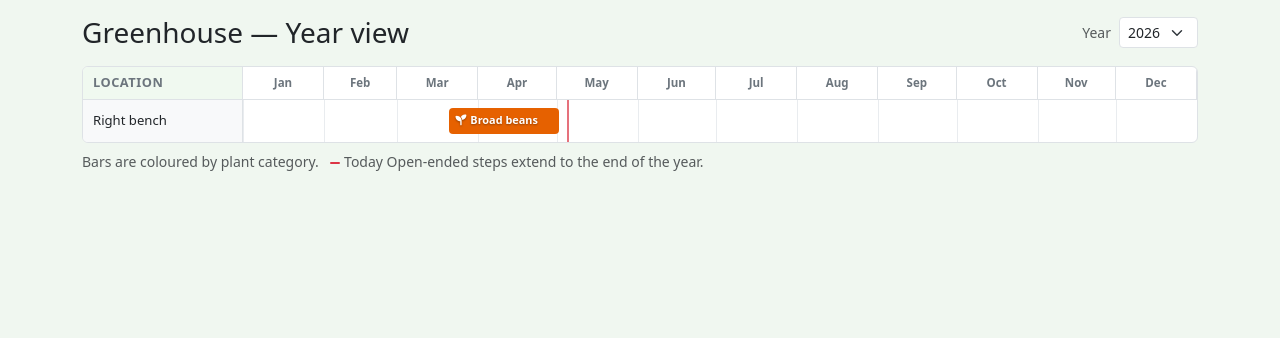
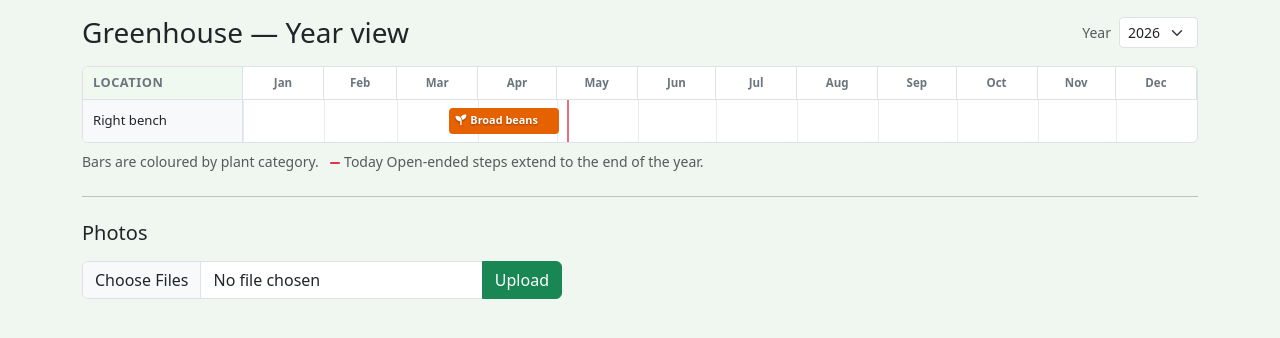
Before and after one commit to danielmaitre/HeadGardener, a Django app: page /areas/2/gantt/ in a window 1280 px wide. Shown: the part 104-442 px from the top of the page. Run offline with Django 5.2, Linux system fonts and the light colour scheme; a user stored in the database is signed in; data comes from the database, SQL or seed files in the repository; data that the repository does not hold is empty.

Commit message:
Add photo gallery to areas with editable date
- AreaImage model: FK to GeneralArea, ImageField (upload_to='areas/'),
  date (default=today, editable), caption, uploaded_at; ordered by -date
- AreaImageUploadView: multi-file upload, redirects back to yearly planner
- AreaImageUpdateView: edit date and caption via AreaImageForm (DatePickerInput)
- AreaImageDeleteView: deletes file from storage and record
- Photos section added below gantt chart on area_gantt.html
- area_image_form.html: edit page showing the photo + date/caption fields

Co-Authored-By: Claude Sonnet 4.6 <noreply@anthropic.com>

```diff
--- a/garden/models.py
+++ b/garden/models.py
@@ -1,3 +1,4 @@
+import datetime
 from django.db import models
 
 
@@ -22,6 +23,17 @@ class GeneralArea(models.Model):
 
     def __str__(self):
         return self.name
+
+
+class AreaImage(models.Model):
+    area = models.ForeignKey("GeneralArea", on_delete=models.CASCADE, related_name="images")
+    image = models.ImageField(upload_to="areas/")
+    date = models.DateField(default=datetime.date.today)
+    caption = models.CharField(max_length=200, blank=True)
+    uploaded_at = models.DateTimeField(auto_now_add=True)
+
+    class Meta:
+        ordering = ["-date", "-uploaded_at"]
 
 
 class Location(models.Model):
--- a/garden/templates/garden/area_gantt.html
+++ b/garden/templates/garden/area_gantt.html
@@ -183,4 +183,40 @@
   <a href="{% url 'location-create' %}">Add a location</a> and assign it to <em>{{ area.name }}</em>.
 </p>
 {% endif %}
+
+<hr class="my-4">
+
+<div class="d-flex justify-content-between align-items-center mb-3">
+  <h2 class="h5 mb-0">Photos</h2>
+</div>
+
+{% if area_images %}
+<div class="row g-2 mb-3">
+  {% for img in area_images %}
+  <div class="col-6 col-sm-4 col-md-3 position-relative">
+    <img src="{{ img.image.url }}" alt="{{ img.caption }}" class="rounded w-100" style="height:160px;object-fit:cover;">
+    <div class="mt-1 d-flex justify-content-between align-items-center">
+      <small class="text-muted">{{ img.date }}</small>
+      <div class="d-flex gap-1">
+        <a href="{% url 'area-image-update' img.pk %}" class="btn btn-xs btn-outline-secondary" style="font-size:.7rem;padding:1px 6px;">Edit</a>
+        <form method="post" action="{% url 'area-image-delete' img.pk %}" class="d-inline">
+          {% csrf_token %}
+          <button type="submit" class="btn btn-xs btn-outline-danger" style="font-size:.7rem;padding:1px 6px;">×</button>
+        </form>
+      </div>
+    </div>
+    {% if img.caption %}<p class="small text-muted mb-0">{{ img.caption }}</p>{% endif %}
+  </div>
+  {% endfor %}
+</div>
+{% endif %}
+
+<form method="post" action="{% url 'area-image-upload' area.pk %}" enctype="multipart/form-data">
+  {% csrf_token %}
+  <div class="input-group" style="max-width:480px;">
+    <input type="file" name="images" multiple accept="image/*" class="form-control">
+    <button type="submit" class="btn btn-success">Upload</button>
+  </div>
+</form>
+
 {% endblock %}
--- a/garden/urls.py
+++ b/garden/urls.py
@@ -41,6 +41,9 @@ urlpatterns = [
     path("areas/new/", views.GeneralAreaCreateView.as_view(), name="area-create"),
     path("areas/<int:pk>/edit/", views.GeneralAreaUpdateView.as_view(), name="area-update"),
     path("areas/<int:pk>/gantt/", views.AreaGanttView.as_view(), name="area-gantt"),
+    path("areas/<int:area_pk>/photos/add/", views.AreaImageUploadView.as_view(), name="area-image-upload"),
+    path("area-photos/<int:pk>/edit/", views.AreaImageUpdateView.as_view(), name="area-image-update"),
+    path("area-photos/<int:pk>/delete/", views.AreaImageDeleteView.as_view(), name="area-image-delete"),
 
     # Categories
     path("categories/", views.PlantCategoryListView.as_view(), name="category-list"),
--- a/garden/views.py
+++ b/garden/views.py
@@ -7,7 +7,7 @@ from django.views import View
 from django.views.generic import (
     ListView, DetailView, CreateView, UpdateView, DeleteView,
 )
-from .models import AnnualTask, AnnualTaskCompletion, GeneralArea, Plant, PlantCategory, PlantImage, Location, PlantJourney, PlantJourneyStep
+from .models import AnnualTask, AnnualTaskCompletion, AreaImage, GeneralArea, Plant, PlantCategory, PlantImage, Location, PlantJourney, PlantJourneyStep
 
 _MONTH_TO_PERIOD = {
     3: 1, 4: 2, 5: 3,
@@ -15,7 +15,7 @@ _MONTH_TO_PERIOD = {
     9: 7, 10: 8, 11: 9,
     12: 10, 1: 11, 2: 12,
 }
-from .forms import PlantCategoryForm, PlantForm, PlantImageUploadForm, PlantJourneyStepForm
+from .forms import AreaImageForm, PlantCategoryForm, PlantForm, PlantImageUploadForm, PlantJourneyStepForm
 
 
 class BootstrapFormMixin:
@@ -364,6 +364,32 @@ class GeneralAreaUpdateView(BootstrapFormMixin, UpdateView):
     success_url = reverse_lazy("area-list")
 
 
+class AreaImageUploadView(View):
+    def post(self, request, area_pk):
+        area = get_object_or_404(GeneralArea, pk=area_pk)
+        for f in request.FILES.getlist("images"):
+            AreaImage.objects.create(area=area, image=f)
+        return redirect("area-gantt", pk=area_pk)
+
+
+class AreaImageUpdateView(BootstrapFormMixin, UpdateView):
+    model = AreaImage
+    form_class = AreaImageForm
+    template_name = "garden/area_image_form.html"
+
+    def get_success_url(self):
+        return reverse("area-gantt", kwargs={"pk": self.object.area_id})
+
+
+class AreaImageDeleteView(View):
+    def post(self, request, pk):
+        image = get_object_or_404(AreaImage, pk=pk)
+        area_pk = image.area_id
+        image.image.delete(save=False)
+        image.delete()
+        return redirect("area-gantt", pk=area_pk)
+
+
 class AreaGanttView(DetailView):
     model = GeneralArea
     template_name = "garden/area_gantt.html"
@@ -473,6 +499,7 @@ class AreaGanttView(DetailView):
             "rows": rows,
             "today_pct": today_pct,
             "bar_h": self.BAR_H,
+            "area_images": area.images.all(),
         })
         return ctx
 
```
Also changed, not shown: garden/forms.py (+8 -1 lines), garden/templates/garden/area_image_form.html (added, +36 -0 lines), garden/migrations/0008_areaimage.py (added).
